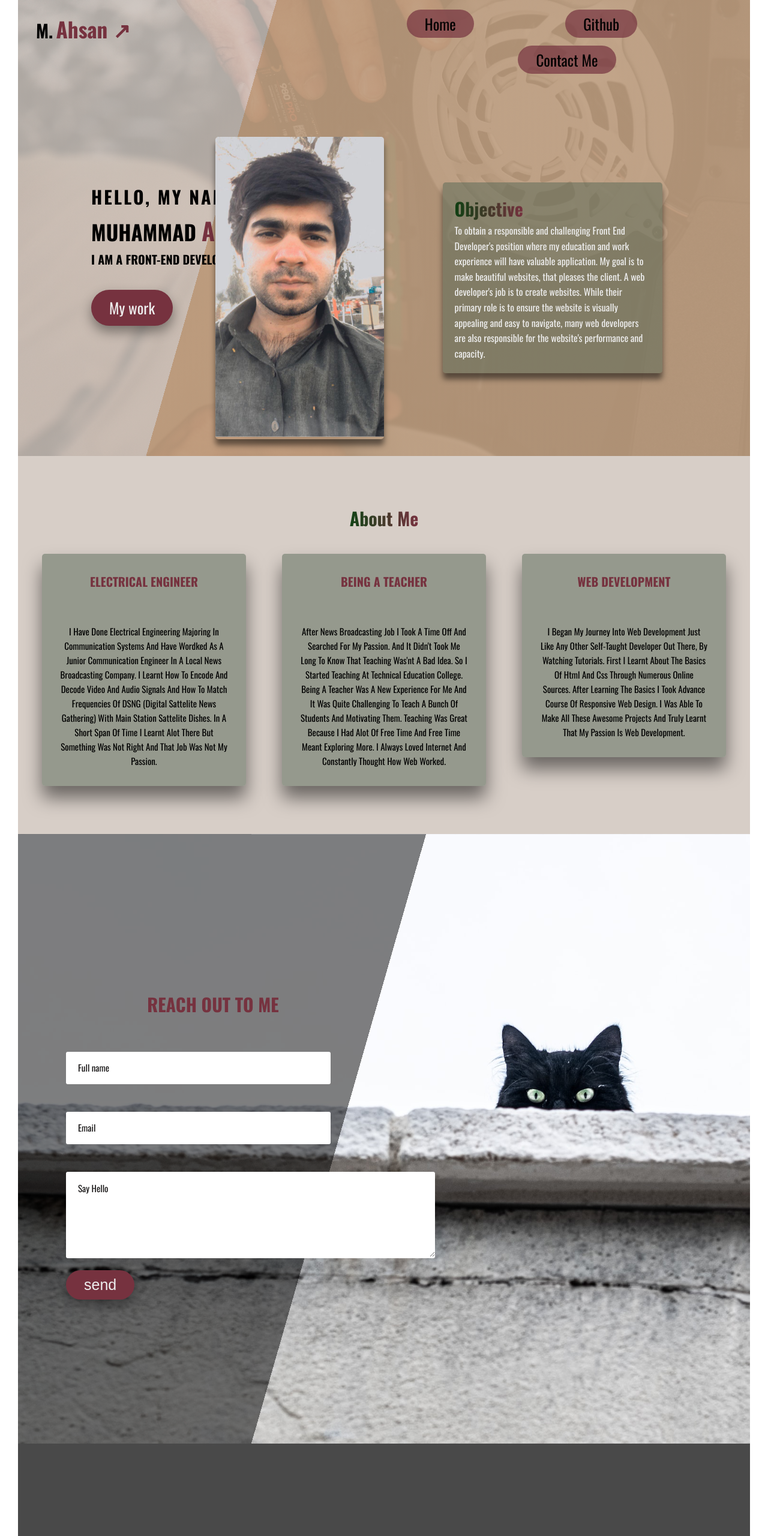
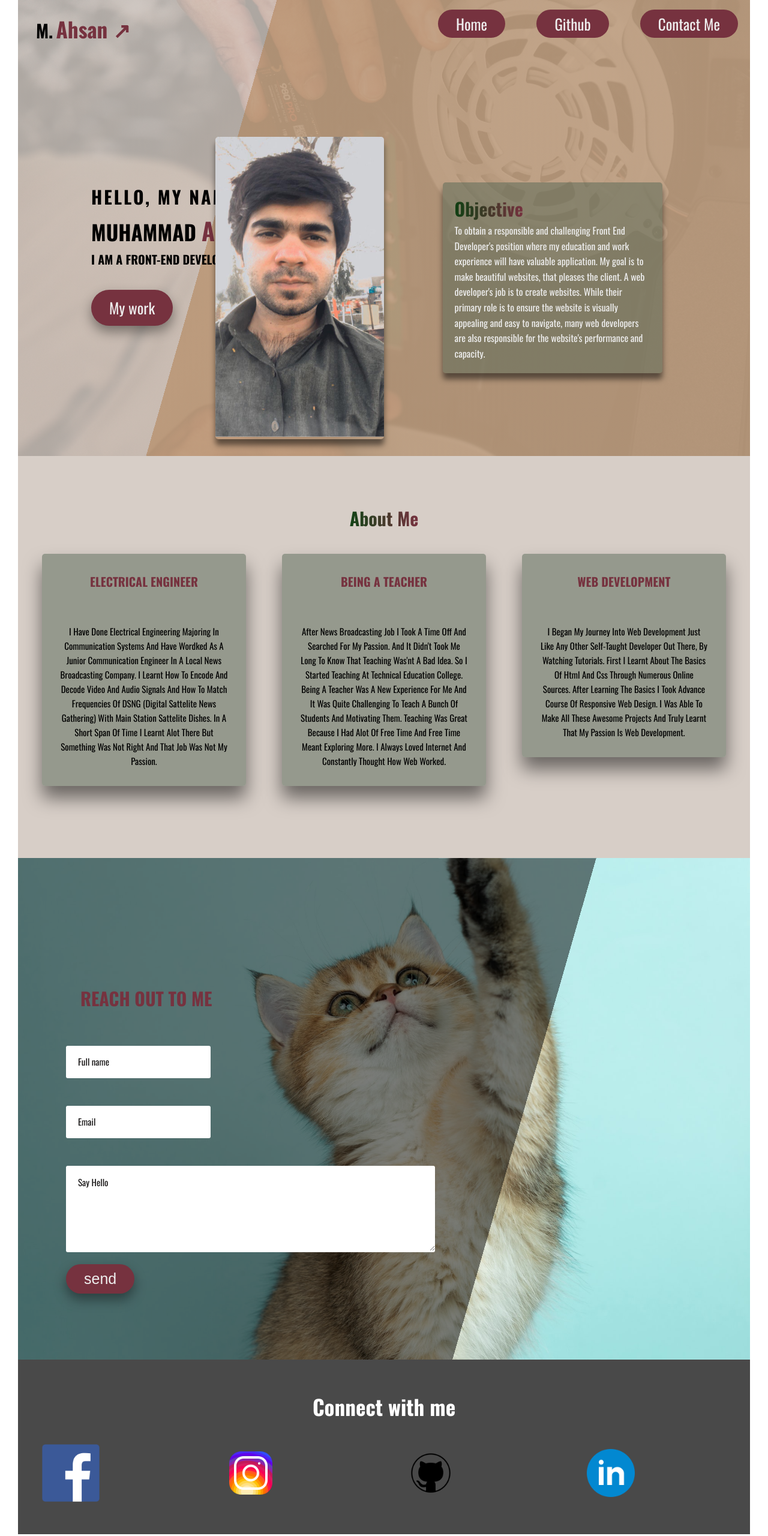
Before and after one commit to ahsanhd/portfolio, a website: page index.html in a window 1280 px wide. Shown: the top 2560 px of the page at 60% size. Drawn offline with nearby package versions, Linux system fonts and the light colour scheme.

Commit message:
Feature/ Added a Footer

```diff
--- a/index.html
+++ b/index.html
@@ -40,7 +40,7 @@
     </div>
 
     <div class="picture-box">
-        <img src="img/git_profile-pic.jpg" alt="profile picture" class="profile-picture">
+        <img src="img/profile-pic.jpg" alt="profile picture" class="profile-picture">
     </div>
     <div class="objective-box">
 
@@ -146,8 +146,25 @@
 </main>
 
 <footer class="footer">
-
-
+    <div class="row">
+        <div class="u-center-text margin-bottom-medium">
+            <h4 class="heading-footer">
+            Connect with me
+            </h4>
+        </div>
+        <div class="col-1-4">
+            <a href="https://www.facebook.com/ahsan8910/" class="social-link"><img src="/img/facebook.png" alt="facebook logo" class="social-logo"></a>
+        </div>
+        <div class="col-1-4">
+            <a href="https://www.instagram.com/suicidalpreek/?hl=en" class="social-link"><img src="/img/insta.png" alt="instagram logo" class="social-logo"></a>
+        </div>
+        <div class="col-1-4">
+            <a href="https://github.com/ahsanhd" class="social-link"><img src="/img/github.png" alt="facebook logo" class="social-logo"></a>
+        </div>
+        <div class="col-1-4">
+            <a href="https://www.linkedin.com/in/muhammad-ahsan-7729a1b5/" class="social-link"><img src="/img/linkedin.png" alt="facebook logo" class="social-logo"></a>
+        </div>
+    </div>
 </footer>
 
 
--- a/sass/base/_typography.scss
+++ b/sass/base/_typography.scss
@@ -77,3 +77,8 @@
     padding: 0 2rem 2rem 2rem;
     text-align: center;
 }
+
+.heading-footer {
+    font-size: 3.5rem;
+    color: $color-white;
+}
--- a/sass/components/_form.scss
+++ b/sass/components/_form.scss
@@ -1,6 +1,6 @@
 .book {
 
-
+    float: left;
     &__form {
 
         width: 50%;
--- a/sass/components/_navigation.scss
+++ b/sass/components/_navigation.scss
@@ -2,7 +2,7 @@
   float: right;
   text-align: center;
   width: 50%;
-  margin: auto;
+  text-align:right;
 
   &__list {
     list-style: none;
@@ -15,30 +15,39 @@
       margin-top: 2rem;
       text-decoration: none;
 
+
       &:not(:last-child) {
-        margin-right: 15rem;
+        margin-right: 5rem;
+      }
+      &:nth-child(3) {
+        margin-right: 2rem;
       }
 
+      &:hover {
+        transform: translateY(-.4rem);
+
+      }
+      &:active {
+        transform: translateY(1rem);
+      }
    }
 
    &__link {
     text-decoration: none;
-    color: $color-black;
+    color: $color-grey-light;
     font-size: 2.5rem;
     padding: .5rem 3rem;
-    background-color: rgba($color-secondary,.7);
+    background-color: rgba($color-secondary,1);
     border-radius: 10rem;
     transition: all .2s;
 
     &:hover {
-        color: $color-secondary;
+        color: $color-black;
         background-color: rgba($color-accent,.7);
-        transform: translateY(-1rem);
+        box-shadow: 0 1rem 1rem rgba($color-black,.2);
+
     }
-    &:active {
 
-        transform: translateY(1rem);
-    }
 
    }
 }
--- a/sass/layout/_footer.scss
+++ b/sass/layout/_footer.scss
@@ -1,4 +1,14 @@
 .footer {
-    padding: 15rem 0;
+    padding: 5rem 0;
     background-color: $color-grey-darkish;
+    margin-top: -10vh;
 }
+
+.social-logo {
+    width: 40%;
+    transition: all .3s;
+
+    &:hover {
+        transform: skew(-3deg) scale(.8);
+    }
+}
--- a/sass/layout/_header.scss
+++ b/sass/layout/_header.scss
@@ -1,6 +1,6 @@
 .header {
     height: 95vh;
-    background: linear-gradient(106deg, rgba($color-primary, .8)30%, rgba($color-tertiary, .9)10% ),url('../../img/samsung-memory-qpRgrHWvjIg-unsplash\ \(1\).jpg');
+    background: linear-gradient(106deg, rgba($color-primary, .8)30%, rgba($color-tertiary, .9)10% ),url('../../img/header.jpg');
     background-size: cover;
 
     position: relative;
--- a/sass/pages/_home.scss
+++ b/sass/pages/_home.scss
@@ -6,10 +6,10 @@
 }
 
 .section-contact {
-    padding: 20rem 0;
-    background: linear-gradient(106deg, rgba($color-black, .5)45%, rgba($color-grey-dark,.5)10%, transparent 10%),url(../../img/clement-falize-b9K_LTz079c-unsplash.jpg);
+    padding: 15rem 0;
+    background: linear-gradient(106deg, rgba($color-black, .5)65%, rgba($color-grey-dark,.5)10%, transparent 10%),url(../../img/cat-2.jpg);
     background-size: cover;
     background-position: right;
-    margin-top: -15vh;
+    margin-top: -10vh;
 
 }
```
Also changed, not shown: css/style.css, img/cat-1.jpg (renamed from img/clement-falize-b9K_LTz079c-unsplash.jpg), img/cat-2.jpg (renamed from img/alvan-nee-ZCHj_2lJP00-unsplash.jpg), img/facebook.png (added), img/github.png (added), img/header.jpg (renamed from img/samsung-memory-qpRgrHWvjIg-unsplash (1).jpg), img/insta.png (added), img/linkedin.png (added), img/profile-pic.jpg (renamed from img/git_profile-pic.jpg).
